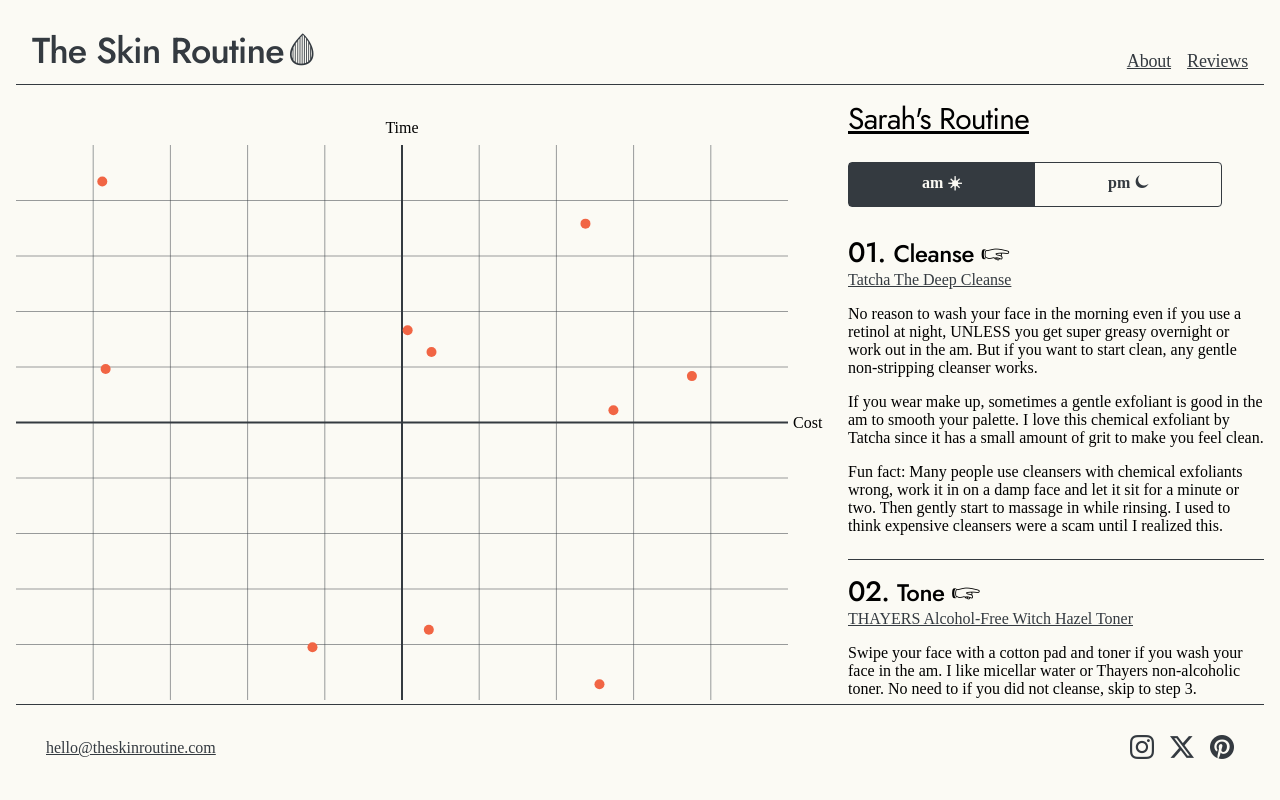
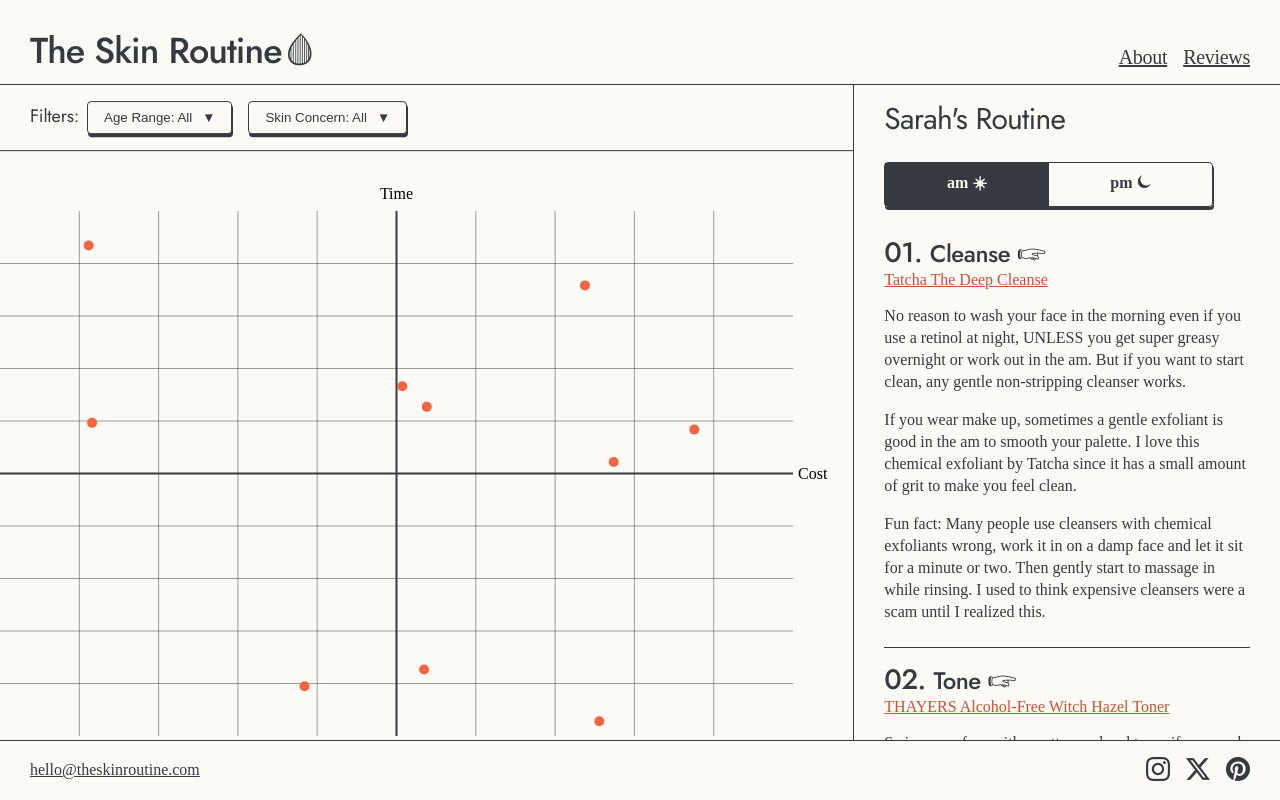
Before and after one commit to sarahdulat/the-skin-routine, a Vue app: page / in a window 1280 px wide. Built offline with nearby package versions, Linux system fonts and the light colour scheme; a web font is replaced by a local one; what buttercms would draw is missing.

Commit message:
adding dropdown component and styling

```diff
--- a/public/main.css
+++ b/public/main.css
@@ -27,6 +27,7 @@
 }
 
 :root {
+  --fontSize-xs: 0.75rem; /* 12px */
   --fontSize-sm: 1rem; /* 16px */
   --fontSize-md: 1.125rem; /* 18px */
   --fontSize-lg: 1.25rem; /* 20px */
@@ -34,9 +35,11 @@
   --fontSize-2xl: 1.75rem; /* 28px */
   --fontSize-3xl: 1.875rem; /* 30px */
   --fontSize-4xl: 2.25rem; /* 36px */
+  --fontSize-5xl: 4rem; /* 64px */
 }
 
 :root {
+  --lineHeight-xs: 1rem; /* 18px */
   --lineHeight-sm: 1.375rem; /* 22px */
   --lineHeight-md: 1.5rem; /* 24px */
   --lineHeight-lg: 1.625rem; /* 26px */
@@ -44,9 +47,11 @@
   --lineHeight-2xl: 2rem; /* 32px */
   --lineHeight-3xl: 2.25rem; /* 36px */
   --lineHeight-4xl: 2.5625rem; /* 41px */
+  --lineHeight-5xl: 4.813rem; /* 77px */
 }
 
 :root {
+  --letterSpacing-xs: 0px;
   --letterSpacing-sm: 0px;
   --letterSpacing-md: -0.15px;
   --letterSpacing-lg: -0.3px;
@@ -54,6 +59,7 @@
   --letterSpacing-2xl: -0.6px;
   --letterSpacing-3xl: -0.75px;
   --letterSpacing-4xl: -0.9px;
+  --letterSpacing-5xl: -0.9px;
 }
 
 :root {
@@ -64,6 +70,7 @@
 
 :root {
   --color-primary: #f16544;
+  --color-link: #C85238;
   --color-body: #fbfaf4;
   --color-text: #343A40;
 }
@@ -373,10 +380,16 @@
   gap: var(--space-xl);
 }
 
+.small {
+  font-size: var(--fontSize-xs);
+  line-height: var(--lineHeight-xs);
+  letter-spacing: var(--letterSpacing-xs);
+}
+
 p {
   font-size: var(--fontSize-sm);
-  line-height: var(--lineHeight-s);
-  letter-spacing: var(--letterSpacing-s);
+  line-height: var(--lineHeight-sm);
+  letter-spacing: var(--letterSpacing-sm);
 }
 
 h6 {
@@ -413,6 +426,12 @@
   font-size: var(--fontSize-4xl);
   line-height: var(--lineHeight-4xl);
   letter-spacing: var(--letterSpacing-4xl);
+}
+
+.h0 {
+  font-size: var(--fontSize-5xl);
+  line-height: var(--lineHeight-5xl);
+  letter-spacing: var(--letterSpacing-5xl);
 }
 
 .radius-sm {
@@ -543,6 +562,10 @@
   color: var(--color-primary);
 }
 
+.color-link {
+  color: var(--color-link);
+}
+
 .bg-primary {
   background-color: var(--color-primary);
 }
@@ -561,13 +584,19 @@
 
 body {
   font-family: var(--font-family-serif);
+  color: var(--color-text);
   background-color: var(--color-body);
   height: 100dvh;
   margin: 0;
 }
 
-h1, h2, h3, h4, h5 {
+.h0, h1, h2, h3, h4, h6 {
   font-family: var(--font-family-sans-serif);
+  font-weight: 400;
+}
+
+.h0, h1, h2, h3, h4, h5, h6 {
+  font-weight: 400;
 }
 
 a {
--- /dev/null
+++ b/src/components/Dropdown.vue
@@ -0,0 +1,119 @@
+<template>
+  <div class="dropdown" @click="toggleDropdown">
+    <!-- Dropdown Button -->
+    <button class="dropdown-button">
+      {{ selectedItem ? selectedItem : dropdownType }}
+      <span :class="dropdownOpen ? 'arrow-up' : 'arrow-down'"></span>
+    </button>
+
+    <!-- Dropdown Menu -->
+    <ul v-if="dropdownOpen" class="dropdown-menu">
+      <li v-for="(item, index) in options" :key="index" @click="selectItem(item)">
+        {{ item }}
+      </li>
+    </ul>
+  </div>
+</template>
+
+<script lang="ts">
+import { defineComponent, ref } from 'vue';
+
+export default defineComponent({
+  name: 'StyledDropdown',
+  props: {
+    dropdownType: {
+      type: String,
+      required: true,
+    },
+  },
+  setup() {
+    const dropdownOpen = ref(false); // Controls dropdown visibility
+    const selectedItem = ref<string | null>(null); // Stores selected item
+    const options = ref<string[]>(["Option 1", "Option 2", "Option 3"]); // Dropdown options
+
+    // Toggle dropdown visibility
+    const toggleDropdown = () => {
+      dropdownOpen.value = !dropdownOpen.value;
+    };
+
+    // Select an item from the dropdown
+    const selectItem = (item: string) => {
+      selectedItem.value = item;
+      dropdownOpen.value = false; // Close the dropdown after selection
+    };
+
+    return {
+      dropdownOpen,
+      selectedItem,
+      options,
+      toggleDropdown,
+      selectItem,
+    };
+  },
+});
+</script>
+
+<style scoped>
+/* Dropdown Container */
+.dropdown {
+  position: relative;
+  display: inline-block;
+  margin: 0 var(--space-md);
+}
+
+/* Dropdown Button */
+.dropdown-button {
+  background-color: var(--color-body);
+  color: var(--color-text);
+  padding: var(--space-md) var(--space-lg);
+  border: var(--color-text) 1px solid;
+  box-shadow: 1px 3px 0px var(--color-text);
+  border-radius: var(--radius-sm);
+  cursor: pointer;
+  display: flex;
+  justify-content: space-between;
+  align-items: center;
+}
+
+/* Dropdown Arrow */
+.arrow-down::before {
+  content: "▼";
+  margin-left: 10px;
+}
+
+.arrow-up::before {
+  content: "▲";
+  margin-left: 10px;
+}
+
+/* Dropdown Menu */
+.dropdown-menu {
+  position: absolute;
+  background-color: var(--color-body);
+  box-shadow: 0px 4px 8px rgba(0, 0, 0, 0.1);
+  list-style-type: none;
+  padding: 0;
+  margin: 0;
+  width: 100%;
+  border-radius: 4px;
+  z-index: 1;
+}
+
+/* Dropdown Menu Item */
+.dropdown-menu li {
+  padding: var(--space-md);
+  cursor: pointer;
+  border-bottom: 1px solid var(--color-text);
+}
+
+/* Last item without border */
+.dropdown-menu li:last-child {
+  border-bottom: none;
+}
+
+/* Hover state for dropdown items */
+.dropdown-menu li:hover {
+  background-color: var(--color-body);
+  filter: brightness(99%);
+}
+</style>
--- /dev/null
+++ b/src/components/FilterBar.vue
@@ -0,0 +1,25 @@
+<script setup lang="ts">
+import Dropdown from './Dropdown.vue';
+</script>
+
+<template>
+  <div class="filter">
+    <h6>Filters:</h6>
+    <Dropdown dropdownType="Age Range: All" />
+    <Dropdown dropdownType="Skin Concern: All" />
+  </div>
+</template>
+
+<style lang="scss" scoped>
+.filter {
+  position: sticky;
+  top: 85px;
+  padding: var(--space-lg) var(--space-xl);
+  border-bottom: 1px solid var(--color-text);
+
+  h6 {
+    display: inline;
+  }
+
+}
+</style>
--- a/src/components/NavBar.vue
+++ b/src/components/NavBar.vue
@@ -7,12 +7,12 @@
         </router-link>
       </h1>
       <div class="nav-links">
-        <h6>
+        <h5>
           <router-link to="/about">About</router-link>
-        </h6>
-        <h6>
+        </h5>
+        <h5>
           <router-link to="/blog">Reviews</router-link>
-        </h6>
+        </h5>
       </div>
     </div>
   </nav>
@@ -22,14 +22,13 @@
 nav {
   position: sticky;
   top: 0;
-  margin: 0 var(--space-lg);
   background-color: var(--color-body);
 
   .navbar {
     display: flex;
     justify-content: space-between;
     align-items: center;
-    padding: 0 var(--space-lg);
+    padding: 0 var(--space-xl);
     border-bottom: 1px solid var(--color-text);
 
     h1 {
@@ -53,8 +52,7 @@
       display: flex;
       align-items: center;
 
-      h6 {
-        font-weight: 400;
+      h5 {
         margin-bottom: var(--space-sm);
         margin-left: var(--space-lg);
       }
--- a/src/components/PageFooter.vue
+++ b/src/components/PageFooter.vue
@@ -23,15 +23,13 @@
 footer {
   background-color: var(--color-body);
   border-top: 1px solid var(--color-text);
-  margin-left: var(--space-lg);
-  margin-right: var(--space-lg);
   position: sticky;
   bottom: 0;
 
   >div {
     display: flex;
     align-items: center;
-    padding: var(--space-xl);
+    padding: var(--space-lg) var(--space-xl);
   }
 
   i {
--- a/src/components/RoutineChart.vue
+++ b/src/components/RoutineChart.vue
@@ -1,7 +1,5 @@
 <template>
-  <div>
-    <div ref="graph" class="chart-container"></div>
-  </div>
+  <div ref="graph" class="chart-container"></div>
 </template>
 
 <script lang="ts">
@@ -145,7 +143,7 @@
   /* Set full height */
   position: relative;
   /* Ensure positioning works for children */
-  max-height: 100%;
+  max-height: calc(100% - 70px);
 }
 
 .quadrant-line {
--- a/src/components/RoutineSidebar.vue
+++ b/src/components/RoutineSidebar.vue
@@ -36,20 +36,24 @@
 </script>
 
 <style lang="scss" scoped>
-.scroll-container {
-  max-height: calc(100vh - 185px);
-  overflow: scroll;
+aside {
+  border-left: var(--color-text) solid 1px;
+  padding: 0 var(--space-xl);
 }
 
-h2 {
-  text-decoration: underline;
-  font-weight: 400;
+.scroll-container {
+  max-height: calc(100vh - 145px);
+  overflow: scroll;
 }
 
 h3,
 h4 {
   display: inline;
   font-weight: 500;
+}
+
+a {
+  color: var(--color-link);
 }
 
 .hand {
@@ -78,7 +82,8 @@
   color: var(--color-text);
   cursor: pointer;
   width: 90%;
-  margin-bottom: var(--space-xl)
+  margin-bottom: var(--space-xl);
+  box-shadow: 1px 3px 0px var(--color-text);
 }
 
 .toggleContainer::before {
--- a/src/sass/main.scss
+++ b/src/sass/main.scss
@@ -31,13 +31,19 @@
 
 body {
   font-family: var(--font-family-serif);
+  color: var(--color-text);
   background-color: var(--color-body);
   height: 100dvh;
   margin: 0;
 }
 
-h1, h2, h3, h4, h5 {
-  font-family: var(--font-family-sans-serif)
+.h0, h1, h2, h3, h4, h6 {
+  font-family: var(--font-family-sans-serif);
+  font-weight: 400;
+}
+
+.h0, h1, h2, h3, h4, h5, h6 {
+  font-weight: 400;
 }
 
 a {
--- a/src/sass/partials/_utilities.scss
+++ b/src/sass/partials/_utilities.scss
@@ -76,10 +76,15 @@
 .gap-lg {gap: var(--space-lg)}
 .gap-xl {gap: var(--space-xl)}
 
+.small {
+  font-size: var(--fontSize-xs);
+  line-height: var(--lineHeight-xs);
+  letter-spacing: var(--letterSpacing-xs);
+}
 p {
   font-size: var(--fontSize-sm);
-  line-height: var(--lineHeight-s);
-  letter-spacing: var(--letterSpacing-s);
+  line-height: var(--lineHeight-sm);
+  letter-spacing: var(--letterSpacing-sm);
 }
 h6 {
   font-size: var(--fontSize-md);
@@ -110,6 +115,12 @@
   font-size: var(--fontSize-4xl);
   line-height: var(--lineHeight-4xl);
   letter-spacing: var(--letterSpacing-4xl);
+}
+
+.h0 {
+  font-size: var(--fontSize-5xl);
+  line-height: var(--lineHeight-5xl);
+  letter-spacing: var(--letterSpacing-5xl);
 }
 
 .radius-sm {border-radius: var(--radius-s)}
@@ -147,6 +158,8 @@
 
 .color-primary {color: var(--color-primary)}
 
+.color-link {color: var(--color-link)}
+
 .bg-primary {background-color: var(--color-primary)}
 
 .border-primary {border-color: var(--color-primary)}
--- a/src/sass/partials/_variables.scss
+++ b/src/sass/partials/_variables.scss
@@ -5,6 +5,7 @@
   --space-xl: 1.875rem; /* 30px */
 }
 :root {
+  --fontSize-xs: 0.75rem; /* 12px */
   --fontSize-sm: 1rem; /* 16px */
   --fontSize-md: 1.125rem; /* 18px */
   --fontSize-lg: 1.25rem; /* 20px */
@@ -12,8 +13,10 @@
   --fontSize-2xl: 1.75rem; /* 28px */
   --fontSize-3xl: 1.875rem; /* 30px */
   --fontSize-4xl: 2.25rem; /* 36px */
+  --fontSize-5xl: 4rem; /* 64px */
 }
 :root {
+  --lineHeight-xs: 1rem; /* 18px */
   --lineHeight-sm: 1.375rem; /* 22px */
   --lineHeight-md: 1.5rem; /* 24px */
   --lineHeight-lg: 1.625rem; /* 26px */
@@ -21,8 +24,10 @@
   --lineHeight-2xl: 2rem; /* 32px */
   --lineHeight-3xl: 2.25rem; /* 36px */
   --lineHeight-4xl: 2.5625rem; /* 41px */
+  --lineHeight-5xl: 4.813rem; /* 77px */
 }
 :root {
+  --letterSpacing-xs: 0px;
   --letterSpacing-sm: 0px;
   --letterSpacing-md: -0.15px;
   --letterSpacing-lg: -0.3px;
@@ -30,6 +35,7 @@
   --letterSpacing-2xl: -0.6px;
   --letterSpacing-3xl: -0.75px;
   --letterSpacing-4xl: -0.9px;
+  --letterSpacing-5xl: -0.9px;
 }
 :root {
   --radius-sm: 0.25rem; /* 4px */
@@ -38,6 +44,7 @@
 }
 :root {
   --color-primary: #f16544;
+  --color-link: #C85238;
   --color-body: #fbfaf4;
   --color-text: #343A40;
 }
--- a/src/views/HomeView.vue
+++ b/src/views/HomeView.vue
@@ -1,6 +1,9 @@
 <template>
   <main>
-    <RoutineChart :routines="routines" />
+    <div class="chart">
+      <FilterBar />
+      <RoutineChart :routines="routines" />
+    </div>
     <RoutineSidebar :routines="routines" />
   </main>
 </template>
@@ -9,6 +12,7 @@
 import RoutineChart from "../components/RoutineChart.vue";
 import RoutineSidebar from "../components/RoutineSidebar.vue";
 import routines from '../assets/routines.json'
+import FilterBar from "../components/FilterBar.vue";
 
 </script>
 
@@ -16,6 +20,5 @@
 main {
   display: grid;
   grid-template-columns: 2fr 1fr;
-  margin: 0 1rem;
 }
 </style>
--- a/src/views/PostView.vue
+++ b/src/views/PostView.vue
@@ -8,7 +8,7 @@
         <h6 v-for="tag in post.data.tags" :key="tag.key" class="mt-xl">
           {{ tag.name }}
         </h6>
-        <h1 class="mt-xl">{{ post.data.title }}</h1>
+        <span class="h0 mt-xl">{{ post.data.title }}</span>
         <h6 class="mt-xl">{{ formattedDate(post.data.published) }}</h6>
       </div>
       <p class="mt-xl" v-html="post.data.body"></p>
```
Also changed, not shown: 1 other file (tests, documents, lock files or other folders).
